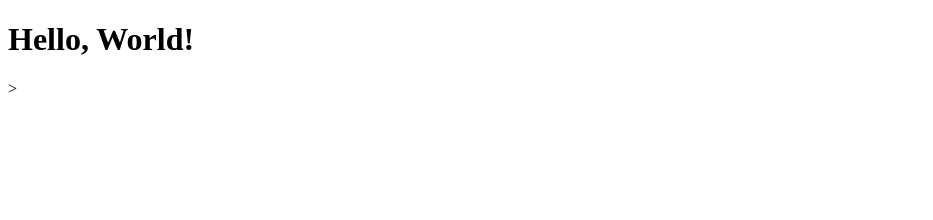
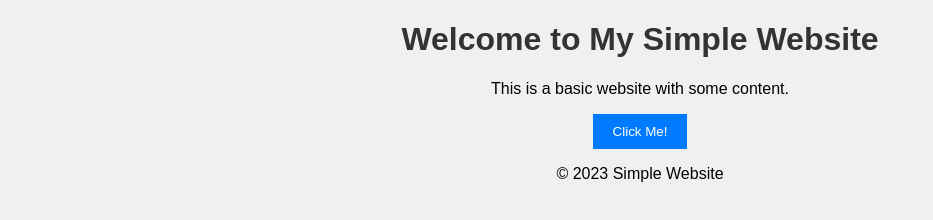
Before and after one commit to RyK57/nivaro-hw, a plain HTML site: page index.html in a window 1280 px wide. Shown: the whole page, without its empty margins (0-933 px from the left). Drawn offline with Linux system fonts and the light colour scheme.

Commit message:
Update index.html

```diff
--- a/index.html
+++ b/index.html
@@ -3,10 +3,47 @@
 <head>
     <meta charset="UTF-8">
     <meta name="viewport" content="width=device-width, initial-scale=1.0">
-    <title>Your Page Title</title>
-    <link rel="stylesheet" href="styles.css">
+    <title>Simple Website</title>
+    <style>
+        /* CSS Styles */
+        body {
+            font-family: Arial, sans-serif;
+            background-color: #f0f0f0;
+            margin: 0;
+            padding: 0;
+            text-align: center;
+        }
+        h1 {
+            color: #333;
+        }
+        #myButton {
+            background-color: #007bff;
+            color: #fff;
+            padding: 10px 20px;
+            border: none;
+            cursor: pointer;
+        }
+    </style>
 </head>
 <body>
-    <h1>Hello, World!</h1>>
+    <header>
+        <h1>Welcome to My Simple Website</h1>
+    </header>
+
+    <main>
+        <p>This is a basic website with some content.</p>
+        <button id="myButton">Click Me!</button>
+    </main>
+
+    <footer>
+        <p>&copy; 2023 Simple Website</p>
+    </footer>
+
+    <script>
+        // JavaScript Interactive Element
+        document.getElementById('myButton').addEventListener('click', function () {
+            alert('You clicked the button!')
+        })
+    </script>
 </body>
 </html>
```
